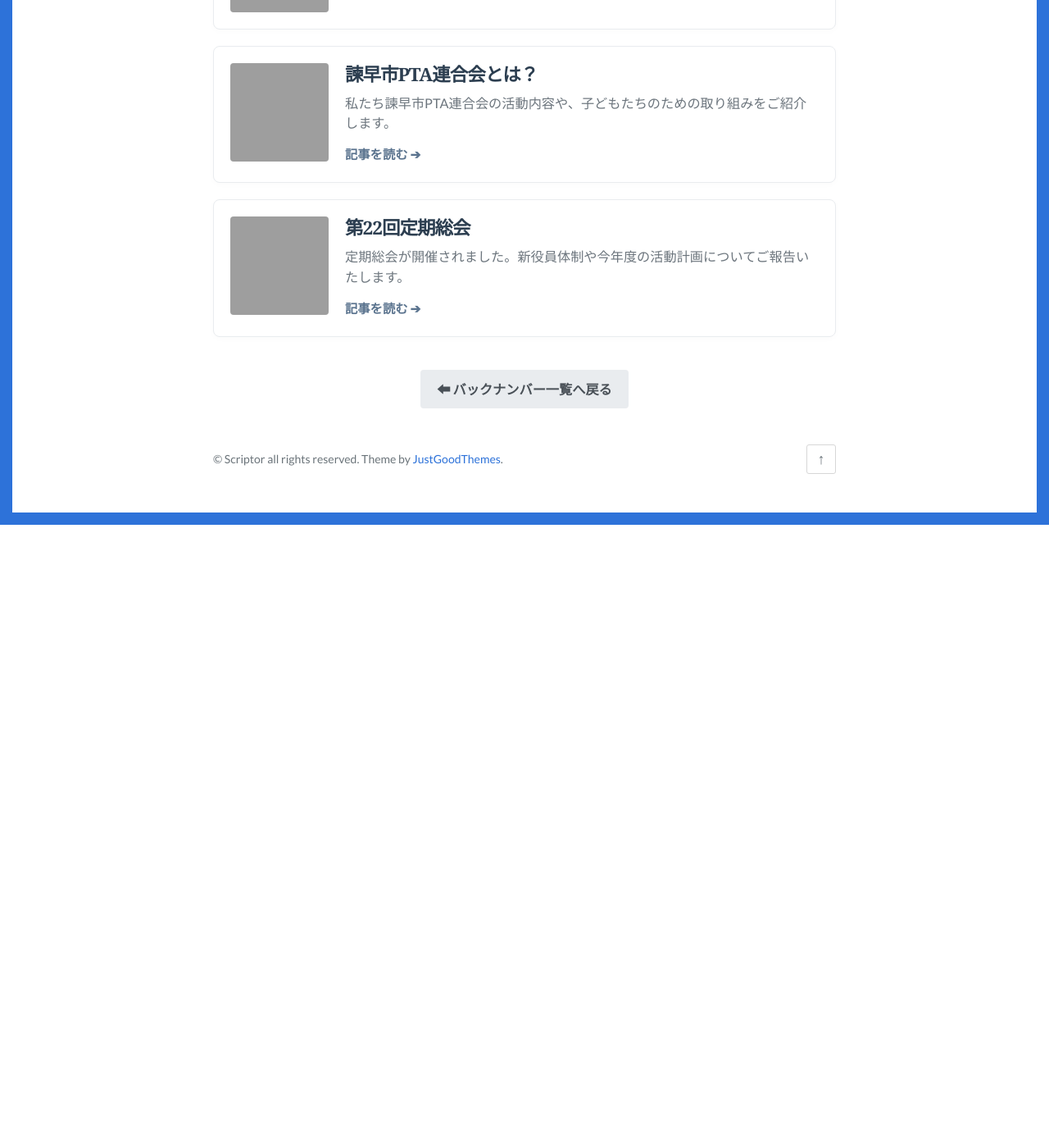
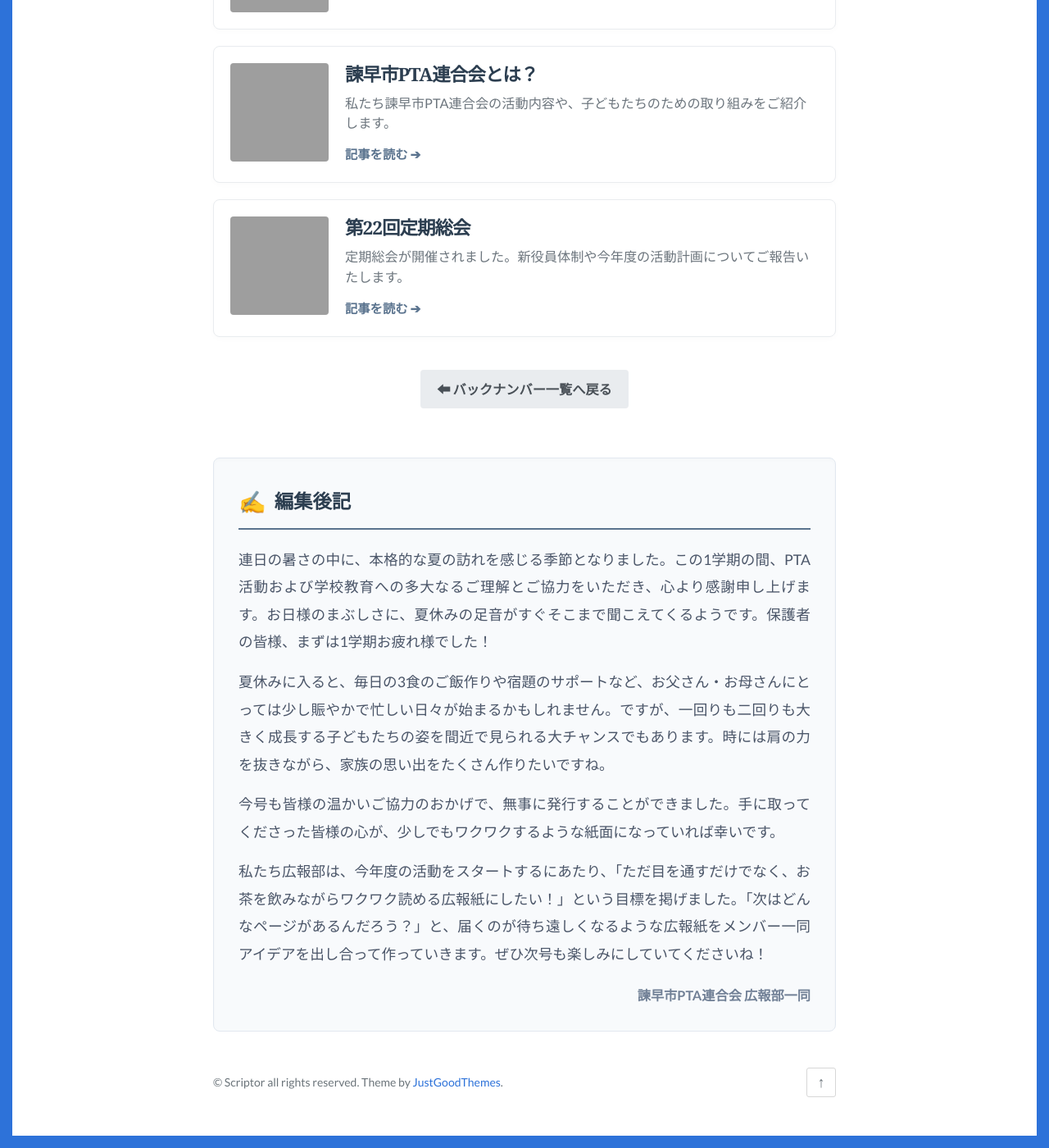
Before and after one commit to isahayashi-PTA/kanshin, a Jekyll site: the page built from spring2026.html, in a window 1280 px wide and 1400 px high, scrolled down 1058 px. Shown: the whole window at 82% size. Built offline with Jekyll 4.4.1, drawn with Linux system fonts in a browser that asks for light colours; before the commit the page ends 1698 px from its top, so only the background shows below that; grey boxes are pictures that could not be loaded.

Commit message:
Update spring2026.html

```diff
--- a/spring2026.html
+++ b/spring2026.html
@@ -68,3 +68,22 @@ title: "令和8年春号"
 
   </div>
 </div>
+<div style="margin-top: 60px; background: #f8fafc; border: 1px solid #e2e8f0; border-radius: 8px; padding: 30px; box-shadow: inset 0 2px 4px rgba(0,0,0,0.02);">
+
+  <div style="display: flex; align-items: center; margin-bottom: 20px; border-bottom: 2px solid #5a738e; padding-bottom: 10px;">
+    <span style="font-size: 1.5rem; margin-right: 10px;">✍️</span>
+    <h3 style="font-size: 1.3rem; color: #2c3e50; font-weight: bold; margin: 0; border: none; padding: 0;">編集後記</h3>
+  </div>
+
+  <div style="line-height: 1.9; color: #4a5568; font-size: 0.98rem; text-align: justify;">
+    <p style="margin-bottom: 15px;">連日の暑さの中に、本格的な夏の訪れを感じる季節となりました。この1学期の間、PTA活動および学校教育への多大なるご理解とご協力をいただき、心より感謝申し上げます。お日様のまぶしさに、夏休みの足音がすぐそこまで聞こえてくるようです。保護者の皆様、まずは1学期お疲れ様でした！</p>
+
+    <p style="margin-bottom: 15px;">夏休みに入ると、毎日の3食のご飯作りや宿題のサポートなど、お父さん・お母さんにとっては少し賑やかで忙しい日々が始まるかもしれません。ですが、一回りも二回りも大きく成長する子どもたちの姿を間近で見られる大チャンスでもあります。時には肩の力を抜きながら、家族の思い出をたくさん作りたいですね。</p>
+
+    <p style="margin-bottom: 15px;">今号も皆様の温かいご協力のおかげで、無事に発行することができました。手に取ってくださった皆様の心が、少しでもワクワクするような紙面になっていれば幸いです。</p>
+
+    <p style="margin-bottom: 0;">私たち広報部は、今年度の活動をスタートするにあたり、「ただ目を通すだけでなく、お茶を飲みながらワクワク読める広報紙にしたい！」という目標を掲げました。「次はどんなページがあるんだろう？」と、届くのが待ち遠しくなるような広報紙をメンバー一同アイデアを出し合って作っていきます。ぜひ次号も楽しみにしていてくださいね！</p>
+  </div>
+
+  <p style="text-align: right; font-size: 0.9rem; color: #718096; margin-top: 20px; margin-bottom: 0; font-weight: bold;">諫早市PTA連合会 広報部一同</p>
+</div>
```
